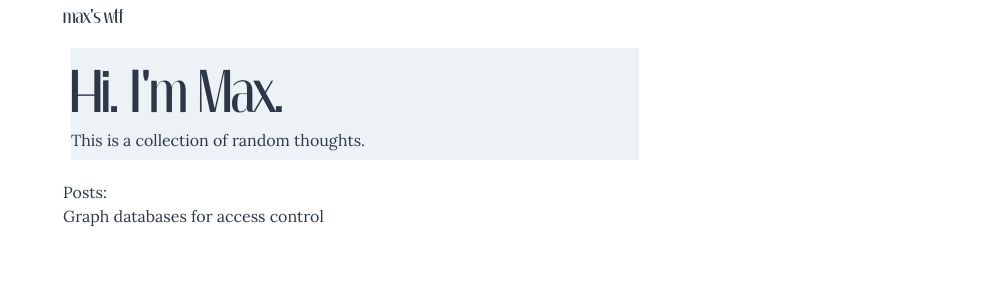
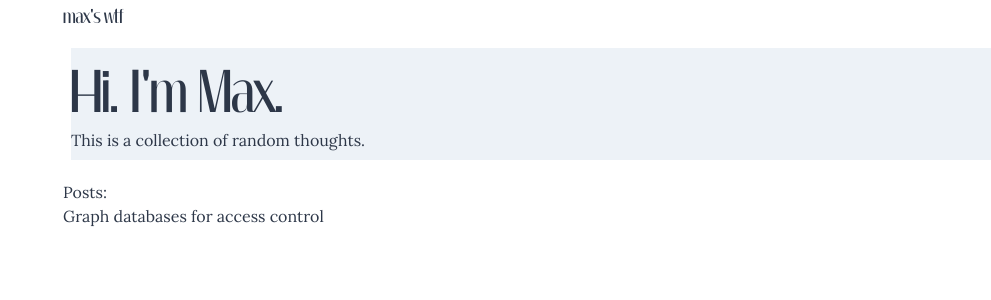
Before and after one commit to aimed/maxs.wtf, a Next.js app: page / in a window 1280 px wide. Shown: the top 300 px of the page, without its empty margins (289-1280 px from the left). Built offline with nearby package versions, Linux system fonts and the light colour scheme.

Commit message:
fix: x overflow for body

```diff
--- a/pages/index.tsx
+++ b/pages/index.tsx
@@ -4,7 +4,7 @@ import Page from '../components/Page'
 export default function Index() {
   return (
     <Page title="max's wtf">
-      <section className="p-2 mt-5 mb-5 relative overflow-x-hidden">
+      <section className="p-2 mt-5 mb-5 relative">
         <h2>Hi. I'm Max.</h2>
         <p>This is a collection of random thoughts.</p>
         <div className="bg-gray-200 absolute top-0 bottom-0 w-screen" style={{ zIndex: -1 }} />
--- a/styles/base.css
+++ b/styles/base.css
@@ -40,4 +40,5 @@ body {
   padding: 0;
   @apply text-gray-800;
   font-family: 'Lora', serif;
+  overflow-x: hidden;
 }
```
